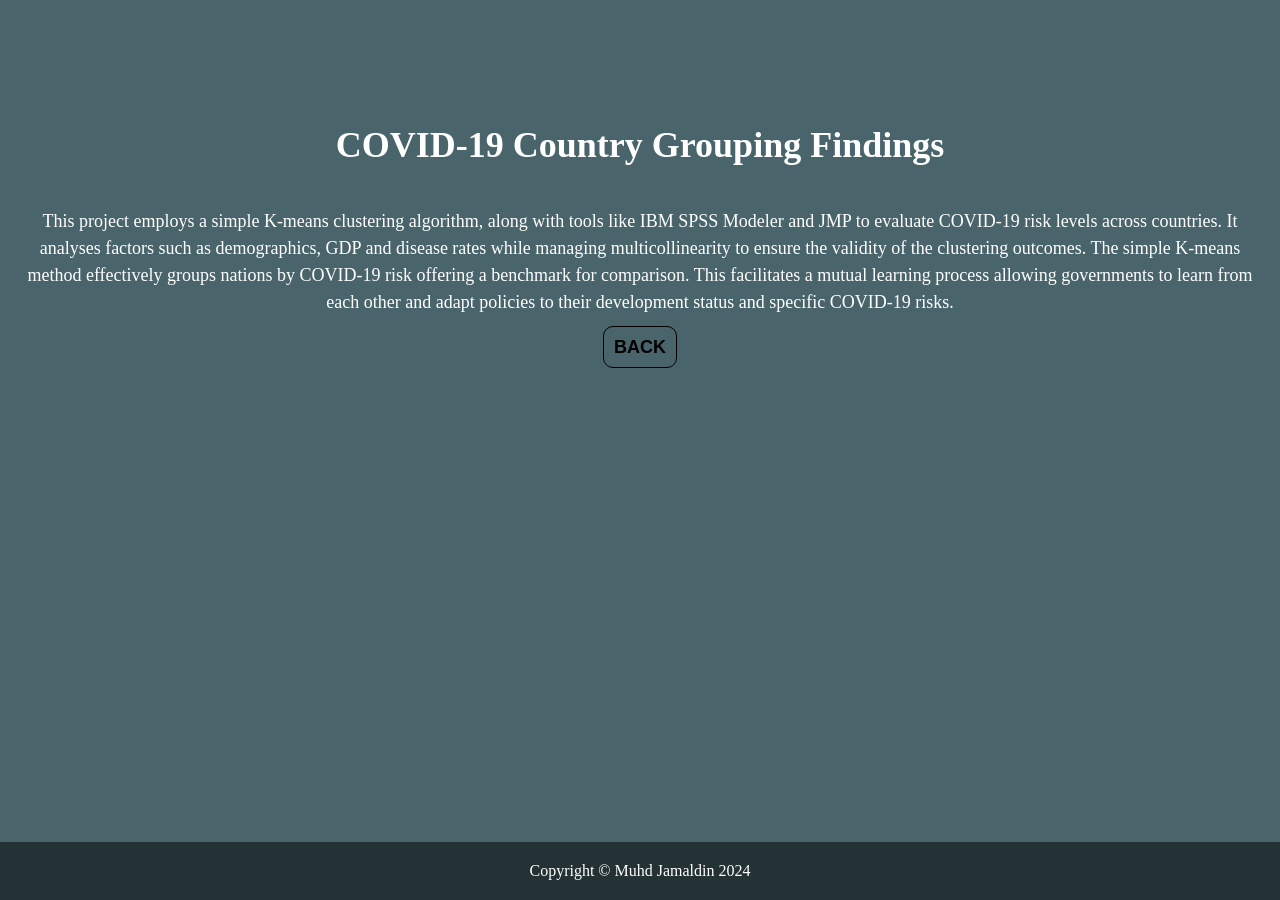
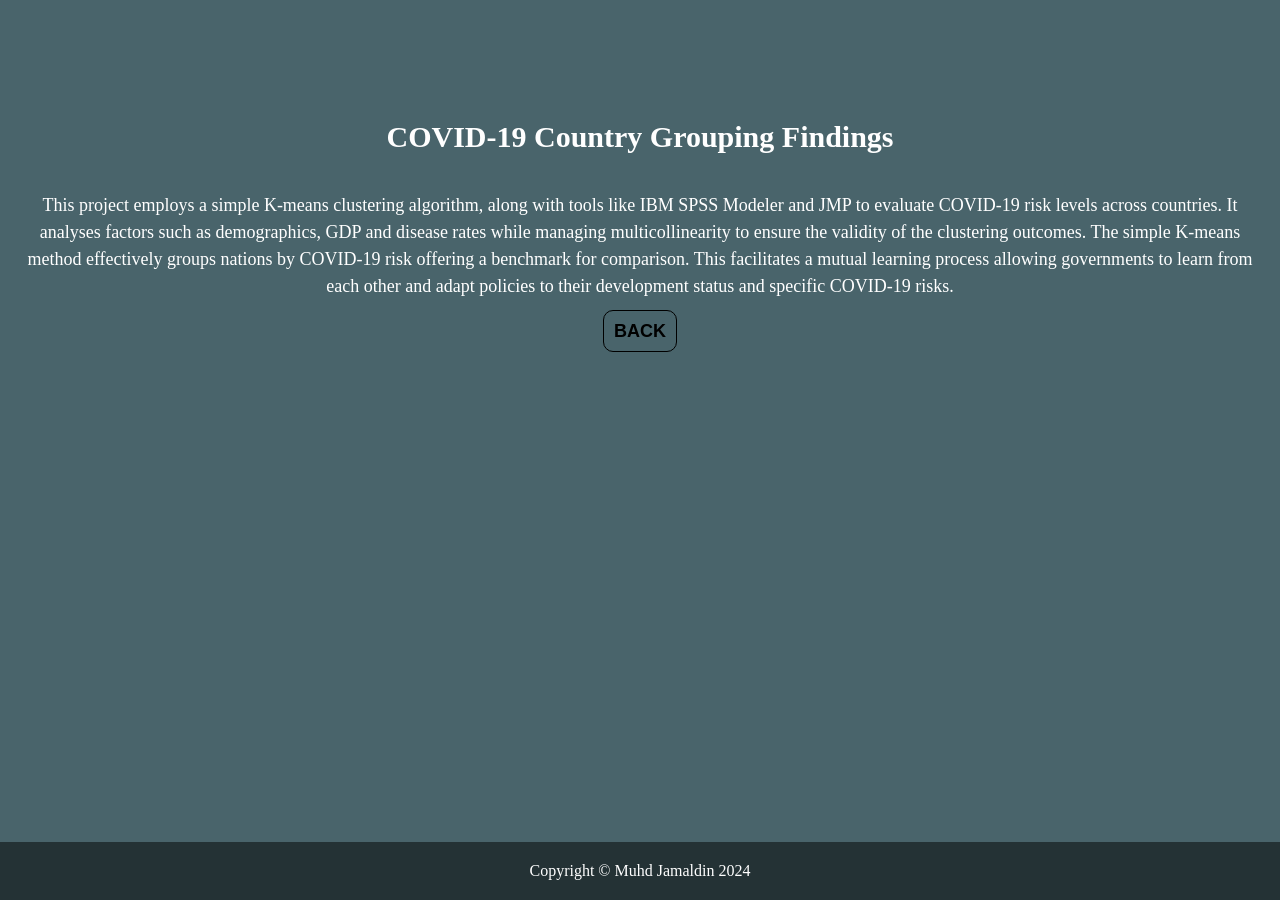
Before and after one commit to Md-Khid/Md-Khid, a Jekyll site: the page 1.html, which Jekyll copies as it is, in a window 1280 px wide. Built offline with Jekyll 4.4.1, drawn with Linux system fonts in a browser that asks for light colours.

Commit message:
Update 1.html

```diff
--- a/1.html
+++ b/1.html
@@ -24,7 +24,7 @@
             text-align: center;
         }
         .intro h1.brand-heading {
-            font-size: 36px; /* Decreased font size for header */
+            font-size: 30px; /* Decreased font size for header */
         }
         .container {
             flex: 1;
```
